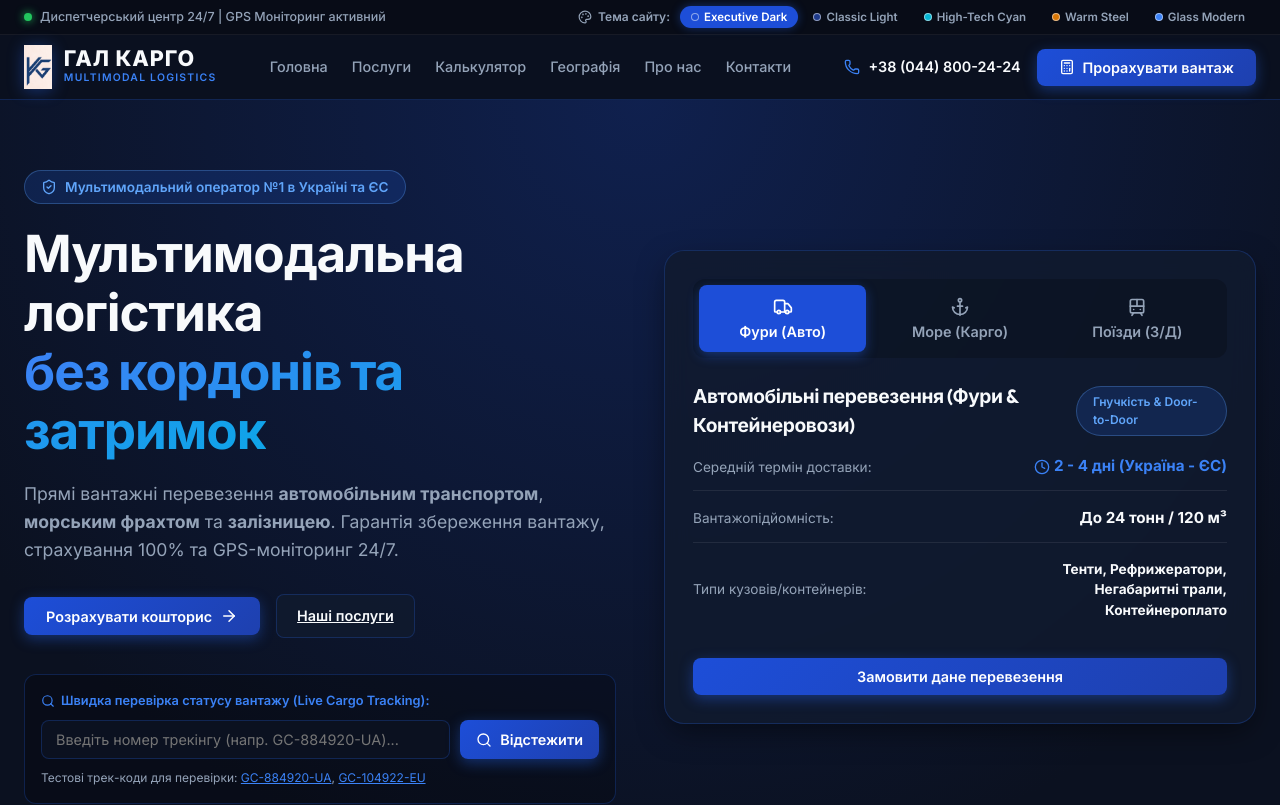
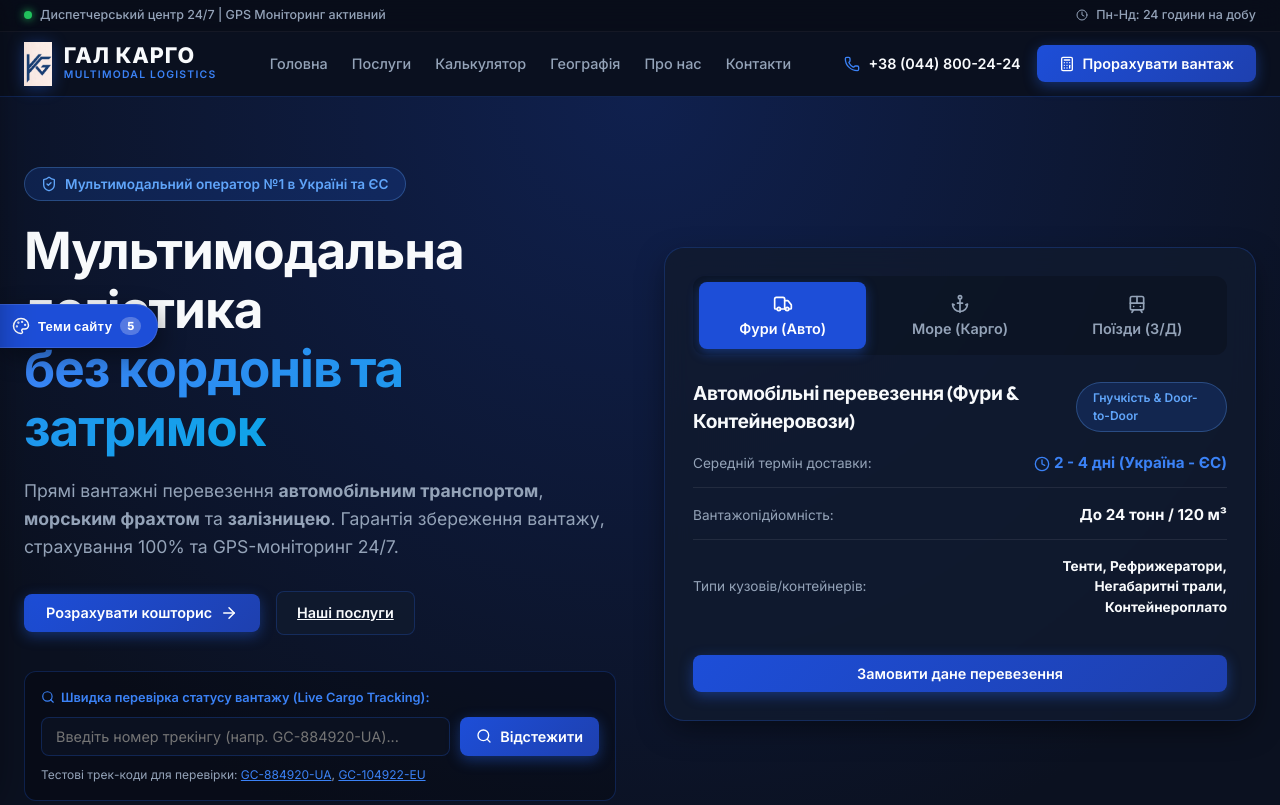
Before and after one commit to FerosTech/galcargo-website, a React (Vite) app: page / in a window 1280 px wide. Shown: the top 805 px of the page. Built offline with nearby package versions, Linux system fonts and the light colour scheme.

Commit message:
Move theme switcher to a left side panel drawer with preview swatches

```diff
--- a/src/App.jsx
+++ b/src/App.jsx
@@ -1,5 +1,6 @@
 import React, { useState, useEffect } from 'react';
 import Navbar from './components/Navbar';
+import LeftThemeDrawer from './components/LeftThemeDrawer';
 import Hero from './components/Hero';
 import Calculator from './components/Calculator';
 import Services from './components/Services';
@@ -46,12 +47,14 @@ export default function App() {
 
   return (
     <div className="app-main-wrapper">
-      {/* Unified Header with Integrated Navbar & Theme Switcher */}
-      <Navbar
+      {/* Left Sidebar Theme Switcher Drawer */}
+      <LeftThemeDrawer
         currentTheme={theme}
         setTheme={setTheme}
-        onOpenQuote={handleOpenQuote}
       />
+
+      {/* Main Header & Navbar */}
+      <Navbar onOpenQuote={handleOpenQuote} />
 
       {/* Hero Presentation */}
       <Hero
--- /dev/null
+++ b/src/components/LeftThemeDrawer.jsx
@@ -0,0 +1,115 @@
+import React, { useState } from 'react';
+import { Palette, Check, X, ChevronRight, ChevronLeft } from 'lucide-react';
+
+const themes = [
+  {
+    id: 'executive-dark',
+    name: 'Executive Dark',
+    desc: 'Глибокий темний темно-синій фон, неонові елементи та сапфіровий лого-акцент',
+    primaryColor: '#1d4ed8',
+    bgColor: '#0b1120'
+  },
+  {
+    id: 'classic-light',
+    name: 'Classic Light',
+    desc: 'Класичний білосніжний B2B стиль з глибоким синім корпоративним шрифтом',
+    primaryColor: '#1e3a8a',
+    bgColor: '#ffffff'
+  },
+  {
+    id: 'hitech-cyan',
+    name: 'High-Tech Cyan',
+    desc: 'Футуристичний дизайн з лазурно-ціановими неоновими індикаторами',
+    primaryColor: '#06b6d4',
+    bgColor: '#060b14'
+  },
+  {
+    id: 'warm-steel',
+    name: 'Warm Steel',
+    desc: 'Преміальний сталевий slate фон з бронзово-золотистими та синіми акцентами',
+    primaryColor: '#d97706',
+    bgColor: '#141619'
+  },
+  {
+    id: 'glassmorphism-blue',
+    name: 'Glass Modern',
+    desc: 'Скляний модерн з напівпрозорими frosted-glass картками та градієнтами',
+    primaryColor: '#3b82f6',
+    bgColor: '#050d1a'
+  },
+];
+
+export default function LeftThemeDrawer({ currentTheme, setTheme }) {
+  const [isOpen, setIsOpen] = useState(false);
+
+  return (
+    <>
+      {/* Left Vertical Floating Trigger Button */}
+      <button
+        className={`left-theme-trigger-btn ${isOpen ? 'open' : ''}`}
+        onClick={() => setIsOpen(!isOpen)}
+        title="Відкрити панель вибору тем"
+        type="button"
+      >
+        <Palette size={18} />
+        <span className="trigger-text">Теми сайту</span>
+        <span className="trigger-badge">5</span>
+      </button>
+
+      {/* Backdrop overlay when open on mobile */}
+      {isOpen && (
+        <div className="left-drawer-backdrop" onClick={() => setIsOpen(false)} />
+      )}
+
+      {/* Left Drawer Panel */}
+      <aside className={`left-theme-drawer-panel ${isOpen ? 'open' : ''}`}>
+        <div className="drawer-header">
+          <div className="drawer-header-title">
+            <Palette size={20} style={{ color: 'var(--accent-light)' }} />
+            <div>
+              <h3>Теми оформлення</h3>
+              <p>Оберіть дизайн для тестування</p>
+            </div>
+          </div>
+          <button className="drawer-close-btn" onClick={() => setIsOpen(false)}>
+            <X size={18} />
+          </button>
+        </div>
+
+        <div className="drawer-themes-list">
+          {themes.map((t) => {
+            const isActive = currentTheme === t.id;
+            return (
+              <div
+                key={t.id}
+                className={`drawer-theme-card ${isActive ? 'active' : ''}`}
+                onClick={() => setTheme(t.id)}
+              >
+                <div className="theme-preview-swatch" style={{ backgroundColor: t.bgColor }}>
+                  <div className="swatch-accent" style={{ backgroundColor: t.primaryColor }} />
+                </div>
+
+                <div className="theme-card-info">
+                  <div className="theme-card-name">
+                    <span>{t.name}</span>
+                    {isActive && (
+                      <span className="active-badge">
+                        <Check size={12} />
+                        Активна
+                      </span>
+                    )}
+                  </div>
+                  <div className="theme-card-desc">{t.desc}</div>
+                </div>
+              </div>
+            );
+          })}
+        </div>
+
+        <div className="drawer-footer">
+          <span>Тема зберігається автоматично</span>
+        </div>
+      </aside>
+    </>
+  );
+}
--- a/src/components/Navbar.jsx
+++ b/src/components/Navbar.jsx
@@ -1,20 +1,12 @@
 import React, { useState } from 'react';
-import { Phone, Calculator, Menu, X, Palette, ShieldCheck, Clock } from 'lucide-react';
+import { Phone, Calculator, Menu, X, ShieldCheck, Clock, Palette } from 'lucide-react';
 
-const themes = [
-  { id: 'executive-dark', name: 'Executive Dark', color: '#1d4ed8' },
-  { id: 'classic-light', name: 'Classic Light', color: '#1e3a8a' },
-  { id: 'hitech-cyan', name: 'High-Tech Cyan', color: '#06b6d4' },
-  { id: 'warm-steel', name: 'Warm Steel', color: '#d97706' },
-  { id: 'glassmorphism-blue', name: 'Glass Modern', color: '#3b82f6' },
-];
-
-export default function Navbar({ currentTheme, setTheme, onOpenQuote }) {
+export default function Navbar({ onOpenQuote }) {
   const [mobileOpen, setMobileOpen] = useState(false);
 
   return (
     <header className="site-header">
-      {/* Upper Utility Strip: Status & Theme Switcher */}
+      {/* Top Utility Line */}
       <div className="top-header-strip">
         <div className="top-header-container">
           <div className="top-info-left">
@@ -22,34 +14,14 @@ export default function Navbar({ currentTheme, setTheme, onOpenQuote }) {
             <span>Диспетчерський центр 24/7 | GPS Моніторинг активний</span>
           </div>
 
-          {/* Integrated Theme Switcher */}
-          <div className="theme-switcher-inline">
-            <div className="theme-switcher-label">
-              <Palette size={14} />
-              <span>Тема сайту:</span>
-            </div>
-            <div className="theme-pills-row">
-              {themes.map((t) => {
-                const isActive = currentTheme === t.id;
-                return (
-                  <button
-                    key={t.id}
-                    className={`theme-pill-btn ${isActive ? 'active' : ''}`}
-                    onClick={() => setTheme(t.id)}
-                    title={`Переключити на тему ${t.name}`}
-                    type="button"
-                  >
-                    <span className="theme-pill-dot" style={{ backgroundColor: t.color }}></span>
-                    <span className="theme-pill-name">{t.name}</span>
-                  </button>
-                );
-              })}
-            </div>
+          <div className="top-info-right">
+            <Clock size={12} />
+            <span>Пн-Нд: 24 години на добу</span>
           </div>
         </div>
       </div>
 
-      {/* Main Navigation Row */}
+      {/* Main Navbar Row */}
       <div className="main-navbar-row">
         <div className="navbar-container">
           {/* Brand Logo & Name */}
--- a/src/index.css
+++ b/src/index.css
@@ -205,8 +205,231 @@ button, input, select, textarea {
 }
 
 /* --------------------------------------------------------------------------
-   3. Unified Sticky Site Header & Integrated Theme Switcher
+   3. Left Side Theme Drawer & Integrated Site Header
    -------------------------------------------------------------------------- */
+
+/* Left Vertical Floating Trigger Button */
+.left-theme-trigger-btn {
+  position: fixed;
+  left: 0;
+  top: 38%;
+  z-index: 1100;
+  background: var(--accent-primary);
+  color: #ffffff;
+  border: 1px solid var(--glass-border);
+  border-left: none;
+  padding: 12px 16px 12px 12px;
+  border-radius: 0 30px 30px 0;
+  font-size: 0.82rem;
+  font-weight: 700;
+  cursor: pointer;
+  display: flex;
+  align-items: center;
+  gap: 8px;
+  box-shadow: 4px 8px 24px rgba(0, 0, 0, 0.4);
+  transition: transform 0.25s ease, background 0.3s ease, box-shadow 0.3s ease;
+  backdrop-filter: blur(8px);
+}
+
+.left-theme-trigger-btn:hover {
+  transform: translateX(4px);
+  background: var(--accent-hover);
+  box-shadow: 6px 10px 30px var(--accent-glow);
+}
+
+.left-theme-trigger-btn.open {
+  transform: translateX(-100%);
+}
+
+.trigger-text {
+  font-family: 'Outfit', sans-serif;
+  letter-spacing: 0.02em;
+}
+
+.trigger-badge {
+  background: rgba(255, 255, 255, 0.25);
+  color: #ffffff;
+  padding: 2px 7px;
+  border-radius: 12px;
+  font-size: 0.7rem;
+  font-weight: 800;
+}
+
+/* Left Drawer Overlay Backdrop */
+.left-drawer-backdrop {
+  position: fixed;
+  top: 0;
+  left: 0;
+  width: 100vw;
+  height: 100vh;
+  background: rgba(0, 0, 0, 0.5);
+  backdrop-filter: blur(4px);
+  z-index: 1250;
+  animation: fadeIn 0.2s ease;
+}
+
+/* Left Drawer Slide Panel */
+.left-theme-drawer-panel {
+  position: fixed;
+  top: 0;
+  left: -360px;
+  width: 340px;
+  height: 100vh;
+  z-index: 1300;
+  background: var(--bg-secondary);
+  border-right: 1px solid var(--border-color);
+  box-shadow: 10px 0 40px rgba(0, 0, 0, 0.5);
+  padding: 24px;
+  display: flex;
+  flex-direction: column;
+  gap: 20px;
+  transition: transform 0.35s cubic-bezier(0.16, 1, 0.3, 1);
+  overflow-y: auto;
+}
+
+.left-theme-drawer-panel.open {
+  transform: translateX(360px);
+}
+
+.drawer-header {
+  display: flex;
+  align-items: center;
+  justify-content: space-between;
+  padding-bottom: 16px;
+  border-bottom: 1px solid var(--border-color);
+}
+
+.drawer-header-title {
+  display: flex;
+  align-items: center;
+  gap: 10px;
+}
+
+.drawer-header-title h3 {
+  font-size: 1.1rem;
+  color: var(--text-main);
+  line-height: 1.2;
+}
+
+.drawer-header-title p {
+  font-size: 0.75rem;
+  color: var(--text-muted);
+}
+
+.drawer-close-btn {
+  background: rgba(255, 255, 255, 0.06);
+  border: 1px solid var(--border-color);
+  color: var(--text-muted);
+  width: 32px;
+  height: 32px;
+  border-radius: 50%;
+  display: flex;
+  align-items: center;
+  justify-content: center;
+  cursor: pointer;
+  transition: all 0.2s ease;
+}
+
+.drawer-close-btn:hover {
+  color: var(--text-main);
+  background: rgba(255, 255, 255, 0.15);
+}
+
+.drawer-themes-list {
+  display: flex;
+  flex-direction: column;
+  gap: 12px;
+  flex: 1;
+}
+
+.drawer-theme-card {
+  background: var(--bg-card);
+  border: 1px solid var(--border-color);
+  border-radius: 14px;
+  padding: 12px;
+  display: flex;
+  gap: 12px;
+  cursor: pointer;
+  transition: all 0.2s ease;
+  position: relative;
+}
+
+.drawer-theme-card:hover {
+  border-color: var(--accent-light);
+  transform: translateX(4px);
+  box-shadow: 0 4px 14px rgba(0, 0, 0, 0.2);
+}
+
+.drawer-theme-card.active {
+  border-color: var(--accent-primary);
+  background: var(--badge-bg);
+  box-shadow: 0 4px 16px var(--accent-glow);
+}
+
+.theme-preview-swatch {
+  width: 38px;
+  height: 38px;
+  border-radius: 10px;
+  border: 1px solid var(--border-color);
+  position: relative;
+  overflow: hidden;
+  flex-shrink: 0;
+  display: flex;
+  align-items: flex-end;
+  justify-content: flex-end;
+  padding: 3px;
+}
+
+.swatch-accent {
+  width: 14px;
+  height: 14px;
+  border-radius: 50%;
+  border: 1px solid rgba(255, 255, 255, 0.6);
+}
+
+.theme-card-info {
+  display: flex;
+  flex-direction: column;
+  gap: 3px;
+  flex: 1;
+}
+
+.theme-card-name {
+  font-weight: 700;
+  font-size: 0.9rem;
+  color: var(--text-main);
+  display: flex;
+  align-items: center;
+  justify-content: space-between;
+}
+
+.active-badge {
+  font-size: 0.65rem;
+  color: var(--accent-light);
+  font-weight: 700;
+  display: flex;
+  align-items: center;
+  gap: 3px;
+  background: rgba(255, 255, 255, 0.1);
+  padding: 2px 6px;
+  border-radius: 10px;
+}
+
+.theme-card-desc {
+  font-size: 0.75rem;
+  color: var(--text-muted);
+  line-height: 1.3;
+}
+
+.drawer-footer {
+  font-size: 0.72rem;
+  color: var(--text-muted);
+  text-align: center;
+  padding-top: 12px;
+  border-top: 1px solid var(--border-color);
+}
+
+/* Site Header */
 .site-header {
   position: sticky;
   top: 0;
@@ -218,14 +441,11 @@ button, input, select, textarea {
   -webkit-backdrop-filter: blur(16px);
   border-bottom: 1px solid var(--border-color);
   transform: translateZ(0);
-  will-change: background-color, border-color;
-  transition: background-color 0.3s ease, border-color 0.3s ease;
 }
 
-/* Top Utility Strip */
 .top-header-strip {
-  background: rgba(0, 0, 0, 0.25);
-  border-bottom: 1px solid rgba(255, 255, 255, 0.06);
+  background: rgba(0, 0, 0, 0.2);
+  border-bottom: 1px solid rgba(255, 255, 255, 0.05);
   padding: 6px 24px;
 }
 
@@ -238,7 +458,7 @@ button, input, select, textarea {
   gap: 16px;
 }
 
-.top-info-left {
+.top-info-left, .top-info-right {
   display: flex;
   align-items: center;
   gap: 8px;
@@ -253,64 +473,6 @@ button, input, select, textarea {
   border-radius: 50%;
   background: #22c55e;
   box-shadow: 0 0 8px #22c55e;
-}
-
-/* Theme Switcher Inline Row */
-.theme-switcher-inline {
-  display: flex;
-  align-items: center;
-  gap: 10px;
-}
-
-.theme-switcher-label {
-  font-size: 0.75rem;
-  font-weight: 600;
-  color: var(--text-muted);
-  display: flex;
-  align-items: center;
-  gap: 6px;
-}
-
-.theme-pills-row {
-  display: flex;
-  align-items: center;
-  gap: 4px;
-}
-
-.theme-pill-btn {
-  border: 1px solid transparent;
-  background: transparent;
-  padding: 3px 10px;
-  border-radius: 20px;
-  font-size: 0.72rem;
-  font-weight: 600;
-  color: var(--text-muted);
-  cursor: pointer;
-  display: flex;
-  align-items: center;
-  gap: 5px;
-  transition: background-color 0.2s ease, color 0.2s ease, border-color 0.2s ease;
-  white-space: nowrap;
-}
-
-.theme-pill-btn:hover {
-  color: var(--text-main);
-  background: rgba(255, 255, 255, 0.08);
-}
-
-.theme-pill-btn.active {
-  background: var(--accent-primary);
-  color: #ffffff;
-  box-shadow: 0 0 10px var(--accent-glow);
-}
-
-.theme-pill-dot {
-  width: 8px;
-  height: 8px;
-  border-radius: 50%;
-  display: inline-block;
-  border: 1px solid rgba(255, 255, 255, 0.5);
-  flex-shrink: 0;
 }
 
 /* Main Navbar Row */
```
